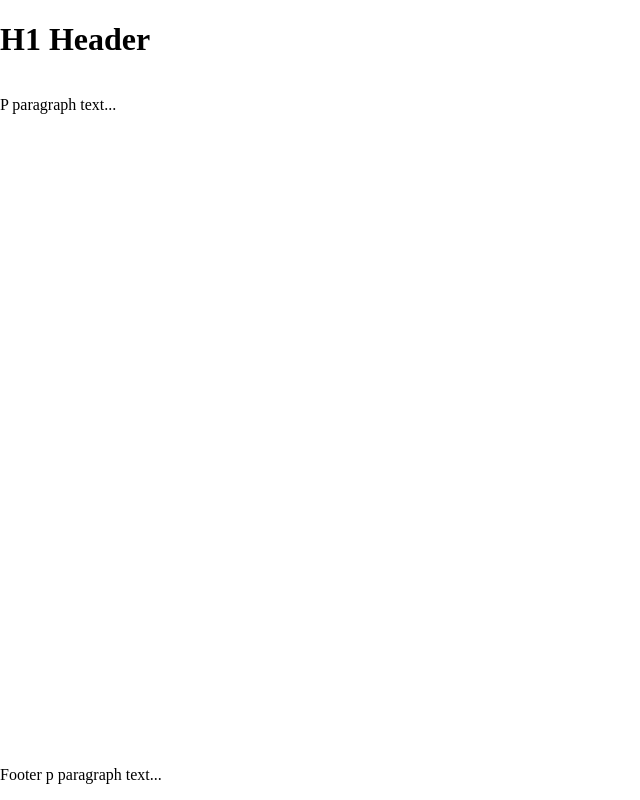
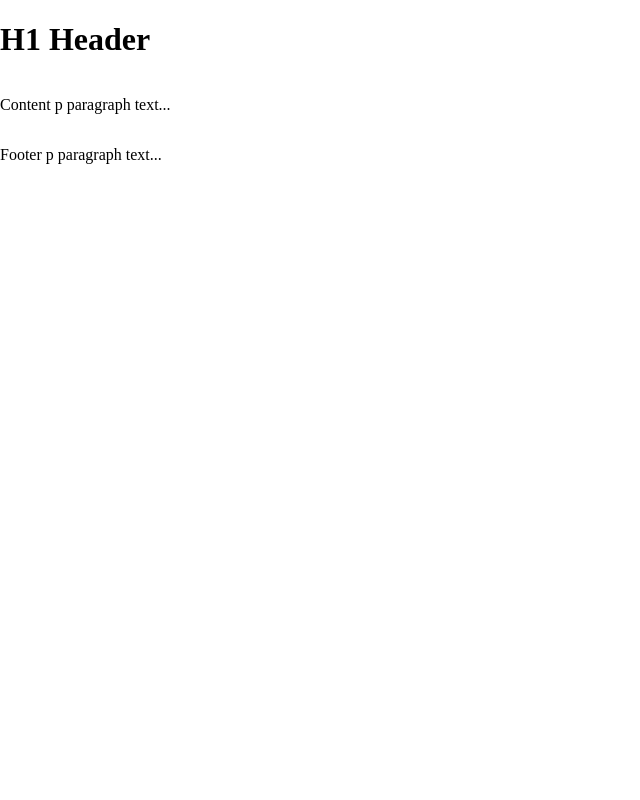
Before and after one commit to ethanfbrennan/ethanfbrennan.github.io, a plain HTML site: page index.html in a window 1280 px wide. Shown: the whole page, without its empty margins (0-640 px from the left). Drawn offline with Linux system fonts and the light colour scheme.

Commit message:
Update index.html

```diff
--- a/index.html
+++ b/index.html
@@ -4,13 +4,13 @@
   <link rel="stylesheet" href="main.css">
 </head>
 <body>
-  <div class="header">
+  <div id="header">
     <h1>H1 Header</h1>
   </div>
-  <div class="content">
-    <p>P paragraph text...</p>
+  <div id="content">
+    <p>Content p paragraph text...</p>
   </div>
-  <div class="footer">
+  <div id="footer">
     <p>Footer p paragraph text...</p>
   </div>
 </body>
```
